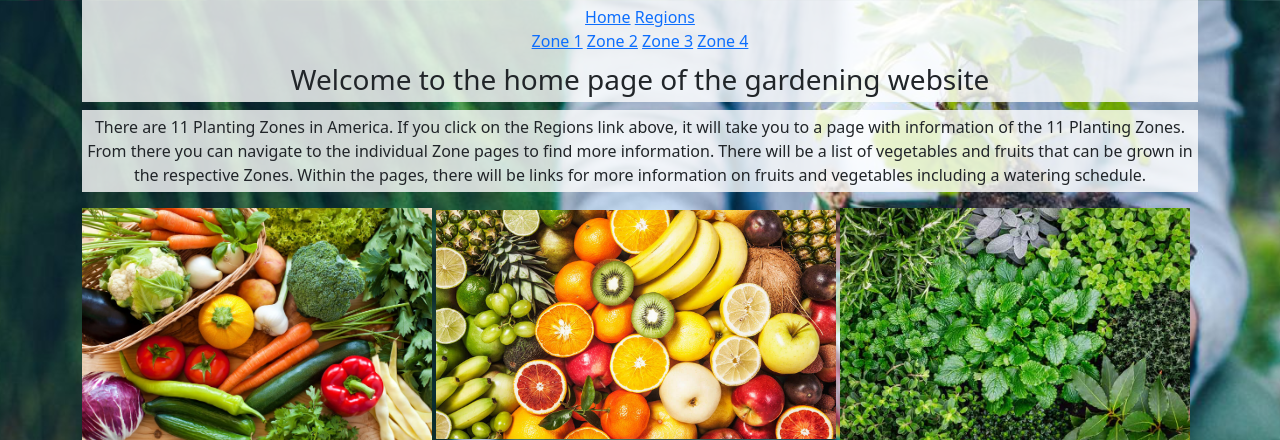
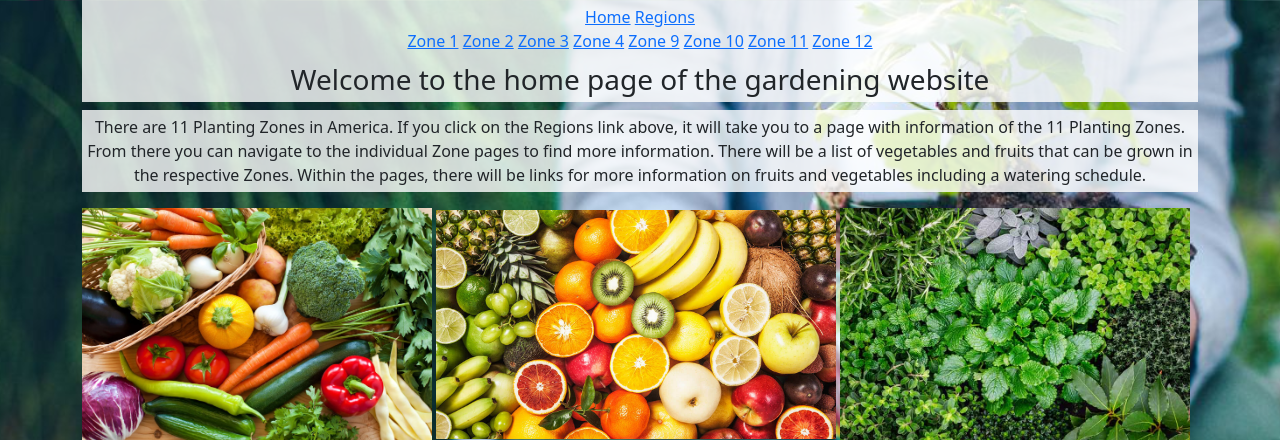
Before and after one commit to MursalMousumi/Gardening, a Flask app: page / in a window 1280 px wide. Shown: the top 440 px of the page. Run offline with Flask 2, Linux system fonts and the light colour scheme; some libraries are stand-ins or nearby versions.

Commit message:
added zone 9-12 urls

```diff
--- a/templates/my_template.html
+++ b/templates/my_template.html
@@ -19,6 +19,11 @@
         <a href="{{ url_for('zone2') }}">Zone 2</a>
         <a href="{{ url_for('zone3') }}">Zone 3</a>
         <a href="{{ url_for('zone4') }}">Zone 4</a>
+
+        <a href="{{ url_for('zone9') }}">Zone 9</a>
+        <a href="{{ url_for('zone10') }}">Zone 10</a>
+        <a href="{{ url_for('zone11') }}">Zone 11</a>
+        <a href="{{ url_for('zone12') }}">Zone 12</a>
       </div>
         <h3>Welcome to the home page of the gardening website</h3>
         <p>There are 11 Planting Zones in America. If you click on the Regions link above, it will take you to a page with information of the 11 Planting Zones. From there you can navigate to the individual Zone pages to find more information. There will be a list of vegetables and fruits that can be grown in the respective Zones. Within the pages, there will be links for more information on fruits and vegetables including a watering schedule.</p>
```
